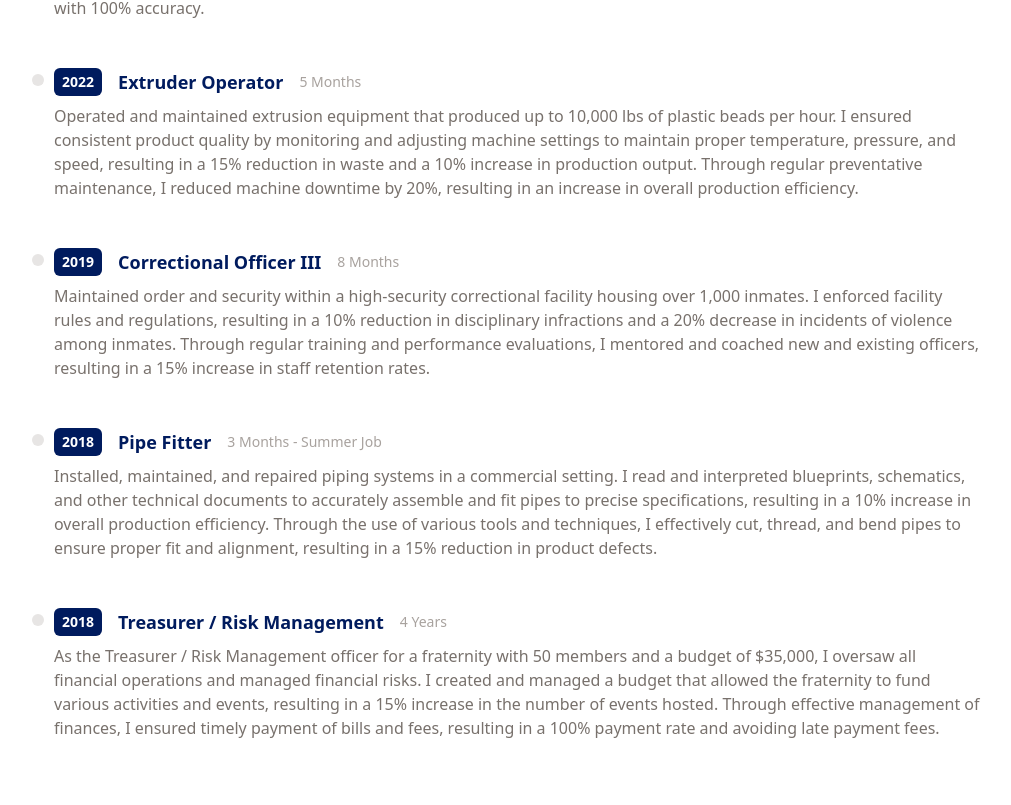
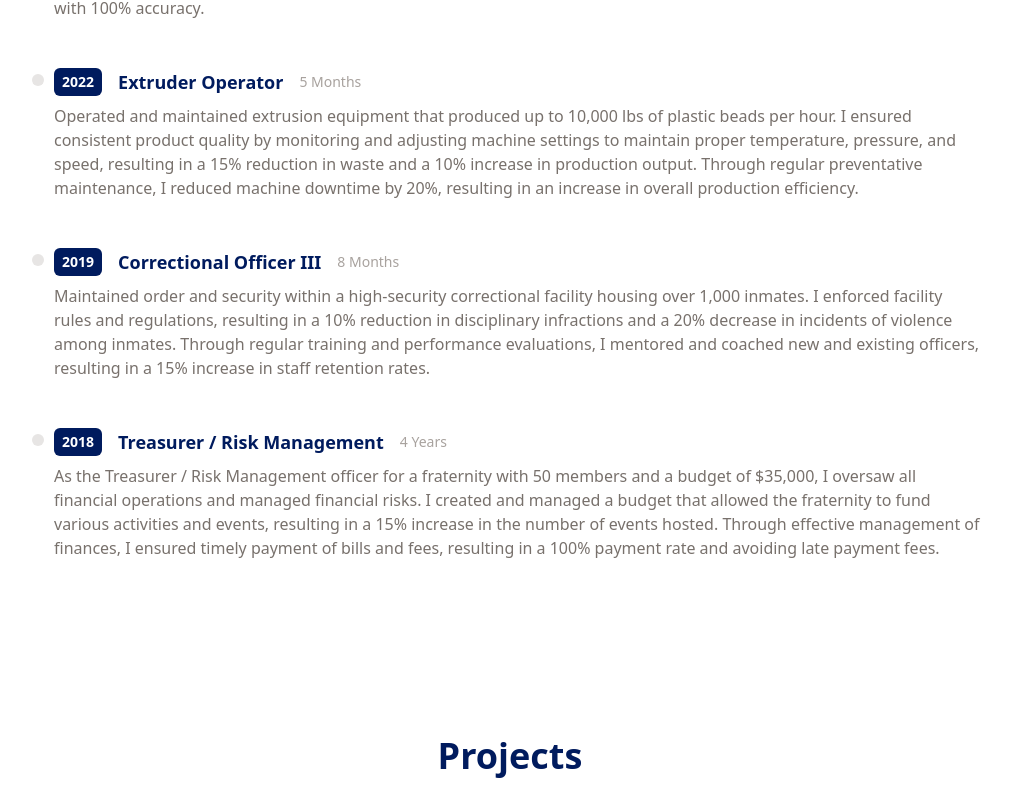
Before and after one commit to Jaycock2018/Portfolio-Website, a React (Vite) app: page / in a window 1280 px wide. Shown: the part 2204-3009 px from the top of the page, without its empty margins (162-1173 px from the left). Built offline with nearby package versions, Linux system fonts and the light colour scheme.

Commit message:
Changed work experience

```diff
--- a/src/components/Work.jsx
+++ b/src/components/Work.jsx
@@ -7,7 +7,7 @@ const data = [
         year: 2023,
         title: 'Accounts Payable Specialist',
         duration: '4 Months',
-        details: 'Experienced in managing and processing all aspects of accounts payable, including vendor payments, expense reports, and purchase orders. I am skilled in accurately maintaining financial records and ensuring timely payments while adhering to strict accounting policies and procedures.I managed and processed up to 300 vendor invoices and expense reports daily with 100% accuracy. '
+        details: 'Experienced in managing and processing all aspects of accounts payable, including vendor payments, expense reports, and purchase orders. I am skilled in accurately maintaining financial records and ensuring timely payments while adhering to strict accounting policies and procedures. I managed and processed up to 300 vendor invoices and expense reports daily with 100% accuracy. '
     },
     {
         year: 2022,
@@ -20,12 +20,6 @@ const data = [
         title: 'Correctional Officer III',
         duration: '8 Months',
         details: 'Maintained order and security within a high-security correctional facility housing over 1,000 inmates. I enforced facility rules and regulations, resulting in a 10% reduction in disciplinary infractions and a 20% decrease in incidents of violence among inmates. Through regular training and performance evaluations, I mentored and coached new and existing officers, resulting in a 15% increase in staff retention rates.',
-    },
-    {
-        year: 2018,
-        title: 'Pipe Fitter',
-        duration: '3 Months - Summer Job',
-        details: 'Installed, maintained, and repaired piping systems in a commercial setting. I read and interpreted blueprints, schematics, and other technical documents to accurately assemble and fit pipes to precise specifications, resulting in a 10% increase in overall production efficiency. Through the use of various tools and techniques, I effectively cut, thread, and bend pipes to ensure proper fit and alignment, resulting in a 15% reduction in product defects.',
     },
     {
         year: 2018,
```
